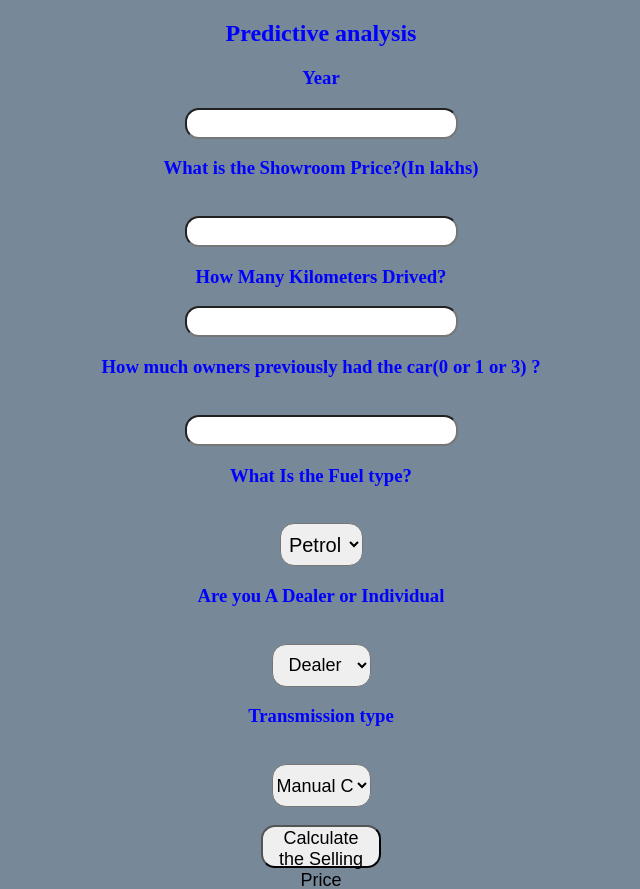
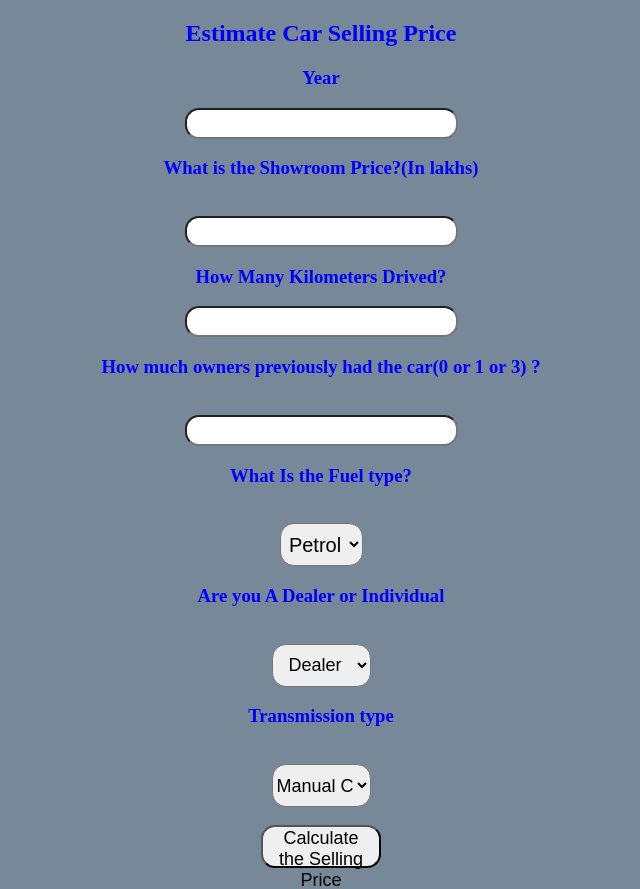
Before and after one commit to bitsofishan/Car-Price-Prediction-CarDekho-, a Flask app: page / in a window 1280 px wide. Shown: the top 889 px of the page, without its empty margins (319-959 px from the left). Run offline with Flask 2, Linux system fonts and the light colour scheme; parts of the project's set-up code (start-up, migrations or seed data) failed here and were passed over.

Commit message:
Update index.html

```diff
--- a/templates/index.html
+++ b/templates/index.html
@@ -4,14 +4,14 @@
 <head>
     <meta charset="UTF-8">
     <meta name="viewport" content="width=device-width, initial-scale=1.0">
-    <title>Document</title>
+
 </head>
 
 <body>
 
     <div style="color:blue">
         <form action="{{ url_for('predict')}}" method="post">
-            <h2>Predictive analysis</h2>
+            <h2>Estimate Car Selling Price</h2>
             <h3>Year</h3>
             <input id="first" name="Year" type="number ">
             <h3>What is the Showroom Price?(In lakhs)</h3><br><input id="second" name="Present_Price" required="required">
```
